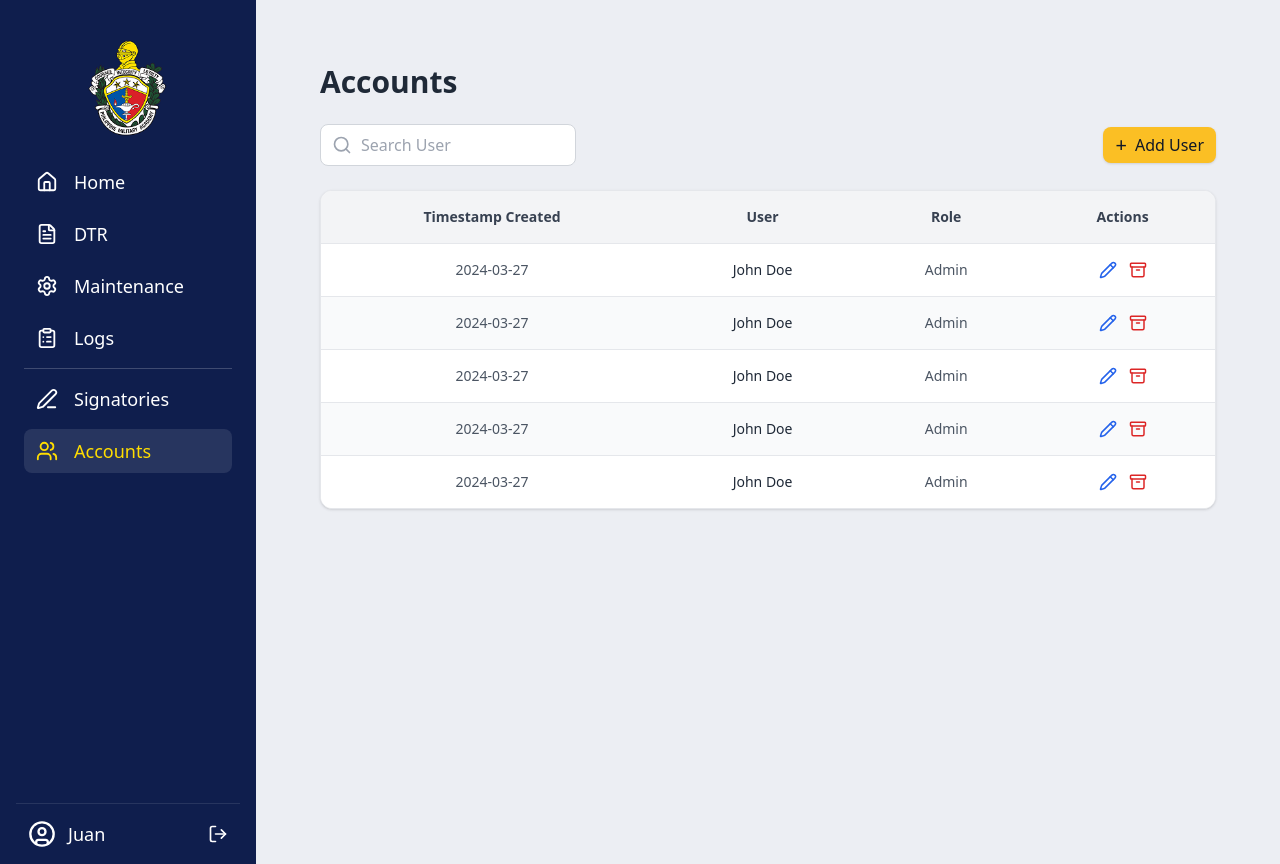
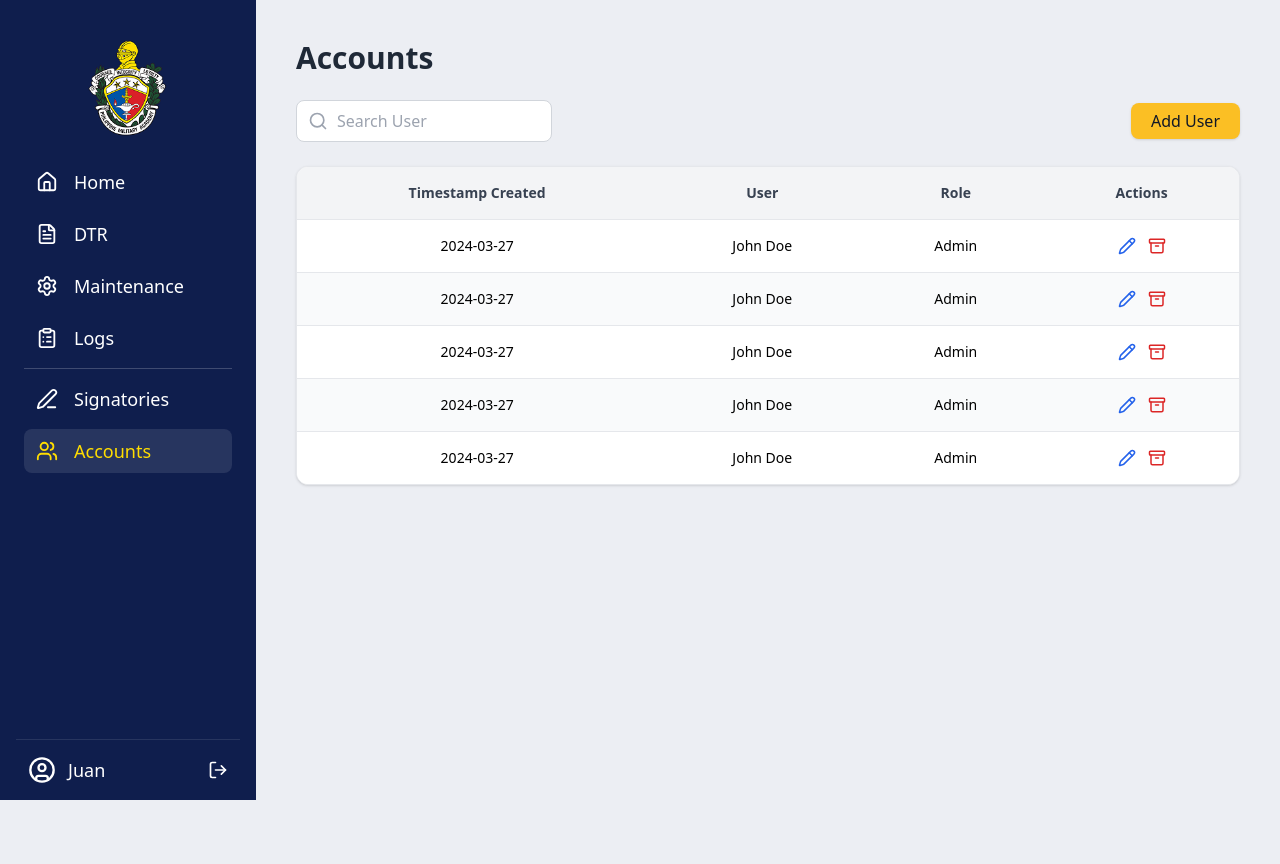
Before and after one commit to cayeelii/PMA-DTR, a React (Vite) app in the folder frontend/: page /accounts in a window 1280 px wide. After the commit the page ends 800 px from the top, so only its background shows below. Built offline with nearby package versions, Linux system fonts and the light colour scheme.

Commit message:
Fixed the accounts tab and made modifications in index.css

```diff
--- a/frontend/src/index.css
+++ b/frontend/src/index.css
@@ -19,16 +19,15 @@
 
 body {
   margin: 0;
-  width: 100vw;
+  width: 100%;
   min-height: 100vh;
   overflow-x: hidden;
 }
 
-/* Root container */
+
 #root {
   width: 100%;
-  margin: 0;
-  min-height: 100vh;
+  height: 100vh;
 }
 
 /* Reset */
--- a/frontend/src/pages/Accounts.jsx
+++ b/frontend/src/pages/Accounts.jsx
@@ -1,5 +1,5 @@
 import { useState } from "react";
-import { Search, Pencil, Archive, KeyRound } from "lucide-react";
+import { Search, Pencil, Archive } from "lucide-react";
 import AddUserModal from "../components/AddUser";
 
 const mockData = Array(15).fill({
@@ -22,7 +22,7 @@ function AccountsPage() {
   const paginated = filtered.slice((page - 1) * PAGE_SIZE, page * PAGE_SIZE);
 
   return (
-      <div className="min-h-screen bg-[#ECEEF3] p-8">
+     <div className="relative bg-surface w-full text-theme p-2 pt-2 overflow-y-hidden">
           <div className="mb-6">
               <h1 className="text-3xl font-bold text-gray-800">Accounts</h1>
           </div>
@@ -43,10 +43,10 @@ function AccountsPage() {
               </div>
 
               <button
-                  className="bg-amber-400 hover:bg-amber-500 text-gray-900 px-3 py-1 rounded-lg font-medium shadow flex items-center gap-2"
+                  className="bg-amber-400 hover:bg-amber-500 text-gray-900 px-5 py-1.5 rounded-lg font-medium shadow flex items-center gap-2"
                   onClick={() => setIsModalOpen(true)}
               >
-                  <span className="text-xl">+</span> Add User
+                  <span>Add User</span>
               </button>
           </div>
 
@@ -88,13 +88,13 @@ function AccountsPage() {
                                           : "bg-gray-50"
                                   } hover:bg-blue-50 transition`}
                               >
-                                  <td className="text-center px-6 py-4 text-gray-600">
+                                  <td className="text-center px-6 py-4">
                                       {row.timestamp}
                                   </td>
-                                  <td className="text-center px-6 py-4 font-medium text-gray-800">
+                                  <td className="text-center px-6 py-4">
                                       {row.user}
                                   </td>
-                                  <td className="text-center px-6 py-4 text-gray-600">
+                                  <td className="text-center px-6 py-4">
                                       {row.role}
                                   </td>
                                   <td className="text-center px-6 py-4">
```
